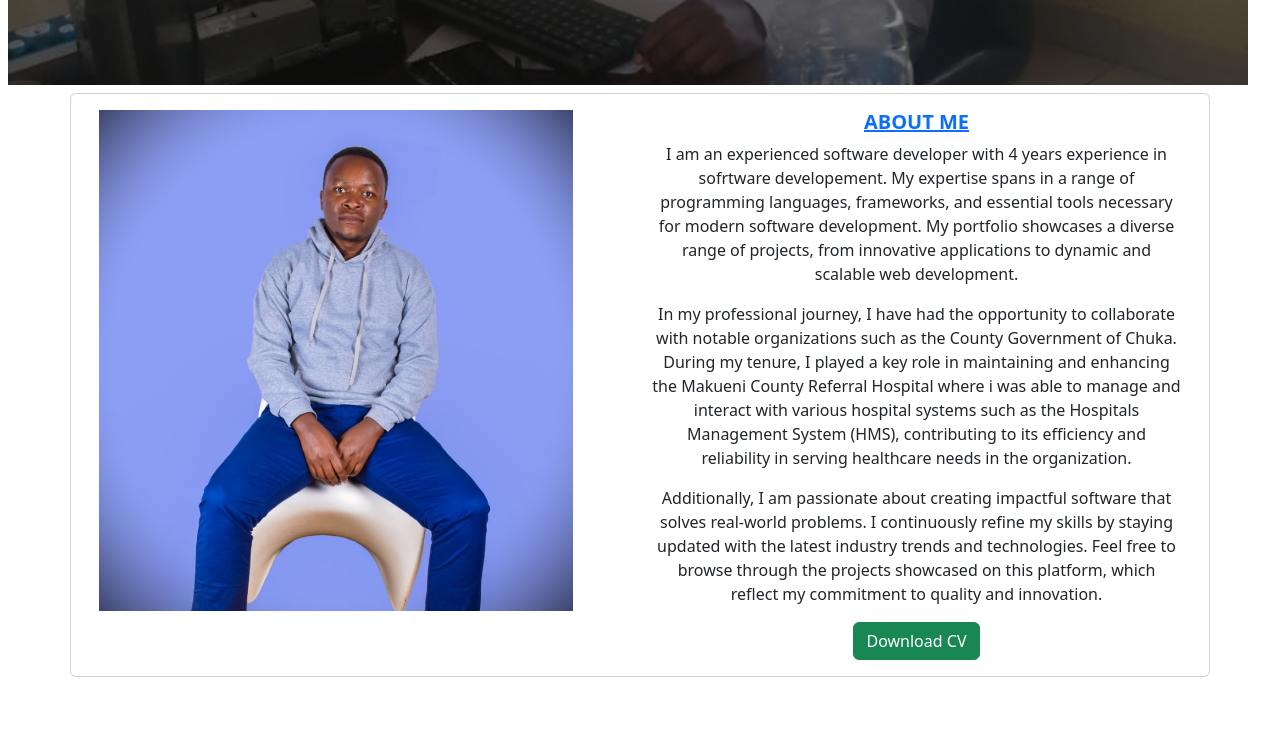
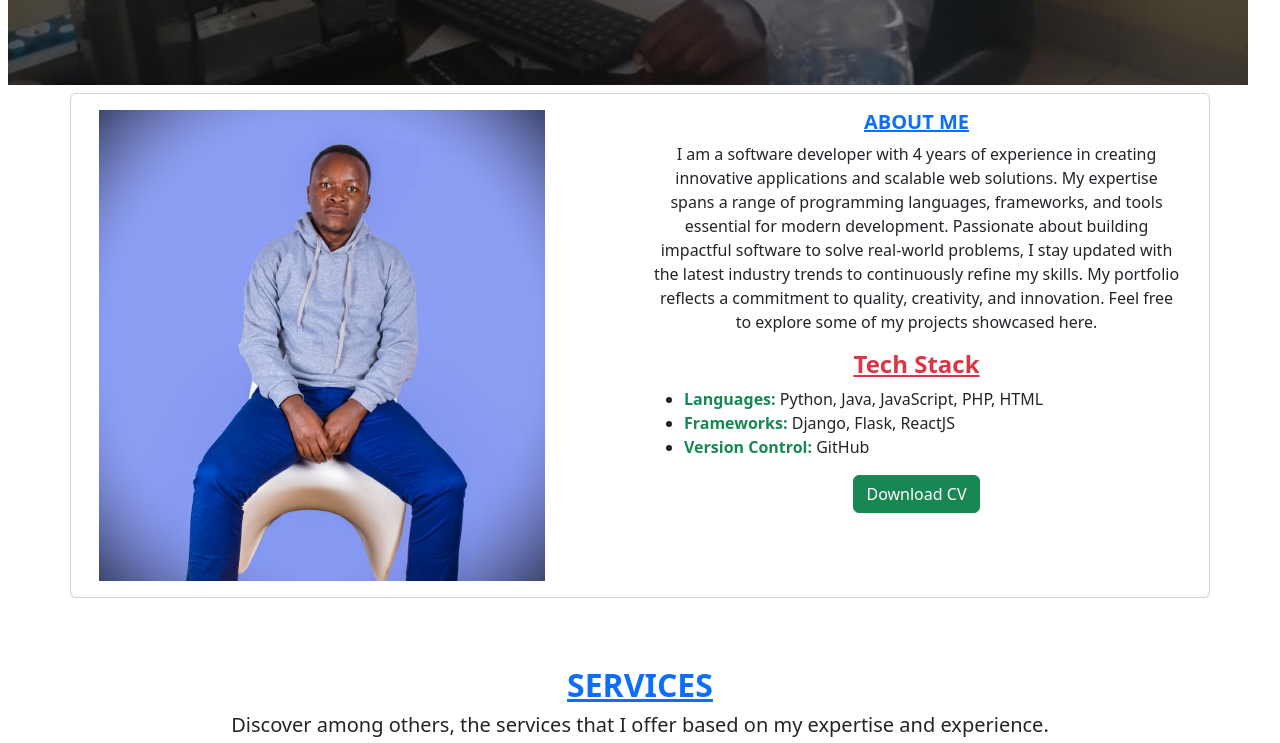
Before and after one commit to Danielkioko18/Portfolio-app-using-ReactJS, a React (Create React App) app: page / in a window 1280 px wide. Shown: the part 443-1186 px from the top of the page. Built offline with nearby package versions, Linux system fonts and the light colour scheme.

Commit message:
Tech stack

```diff
--- a/src/components/Home.css
+++ b/src/components/Home.css
@@ -77,17 +77,20 @@
 }
 
 
-
-/*.animated-text {
-  position: relative;
-  z-index: 2;
-  color: white;
-  font-size: 2rem;
-  text-align: center;
-  /*animation: fadeIn 5s ease-in-out infinite alternate; /* Animation */
-/*}*/
 #profile{
   z-index: 3;
+
+}
+
+#tech{
+  text-align: left;
+}
+#tech li{
+  text-align: left;
+}
+
+#prof{
+  align-self: center;
 
 }
 
--- a/src/components/Home.js
+++ b/src/components/Home.js
@@ -85,31 +85,25 @@ const Home = () => {
                   <Card.Text>
                     <div className='row'>
                       <div class="col-md-6">
-                          <div className="row">
-                              <img src="me_1.jpeg" alt='Kioko' style={{height:'90%', width:'90%', border:'2px', borderRadius:'5px'}}/>
+                          <div className="row" >
+                              <img id='prof' src="me_1.jpeg" alt='Kioko' style={{height:'85%', width:'85%', border:'2px', borderRadius:'5px'}}/>
                           </div>
                       </div>
                       <div class="col-md-6">
                         <Card.Title className='text-primary'><strong><u>ABOUT ME</u></strong></Card.Title>
                         <p>
-                          I am an experienced software developer with 4 years experience in sofrtware developement. My expertise spans in a
-                          range of programming languages, frameworks, and essential tools necessary for modern software development.
-                          My portfolio showcases a diverse range of projects, from innovative applications to dynamic and scalable web development.
+                          I am a software developer with 4 years of experience in creating innovative applications and scalable web solutions.
+                          My expertise spans a range of programming languages, frameworks, and tools essential for modern development.
+                          Passionate about building impactful software to solve real-world problems, I stay updated with the latest industry
+                          trends to continuously refine my skills. My portfolio reflects a commitment to quality, creativity, and innovation.
+                          Feel free to explore some of my projects showcased here.
                         </p>
-
-                        <p>
-                          In my professional journey, I have had the opportunity to collaborate with notable organizations such as
-                          the County Government of Chuka. During my tenure, I played a key role in maintaining and enhancing the
-                          Makueni County Referral Hospital where i was able to manage and interact with various hospital systems
-                          such as the Hospitals Management System (HMS),
-                          contributing to its efficiency and reliability in serving healthcare needs in the organization.
-                        </p>
-
-                        <p>
-                          Additionally, I am passionate about creating impactful software that solves real-world problems. I continuously refine
-                          my skills by staying updated with the latest industry trends and technologies. Feel free to browse through the projects
-                          showcased on this platform, which reflect my commitment to quality and innovation.
-                        </p>
+                        <h4><b className='text-danger'><u>Tech Stack</u></b></h4>
+                        <ul id='tech'>
+                          <li><b className='text-success'>Languages:</b> Python, Java, JavaScript, PHP, HTML</li>
+                          <li><b className='text-success'>Frameworks:</b> Django, Flask, ReactJS</li>
+                          <li><b className='text-success'>Version Control:</b> GitHub</li>
+                        </ul>
                         <a className='btn btn-success' href="Daniel Kioko CV.pdf"> Download CV</a>
 
                       </div>
```
